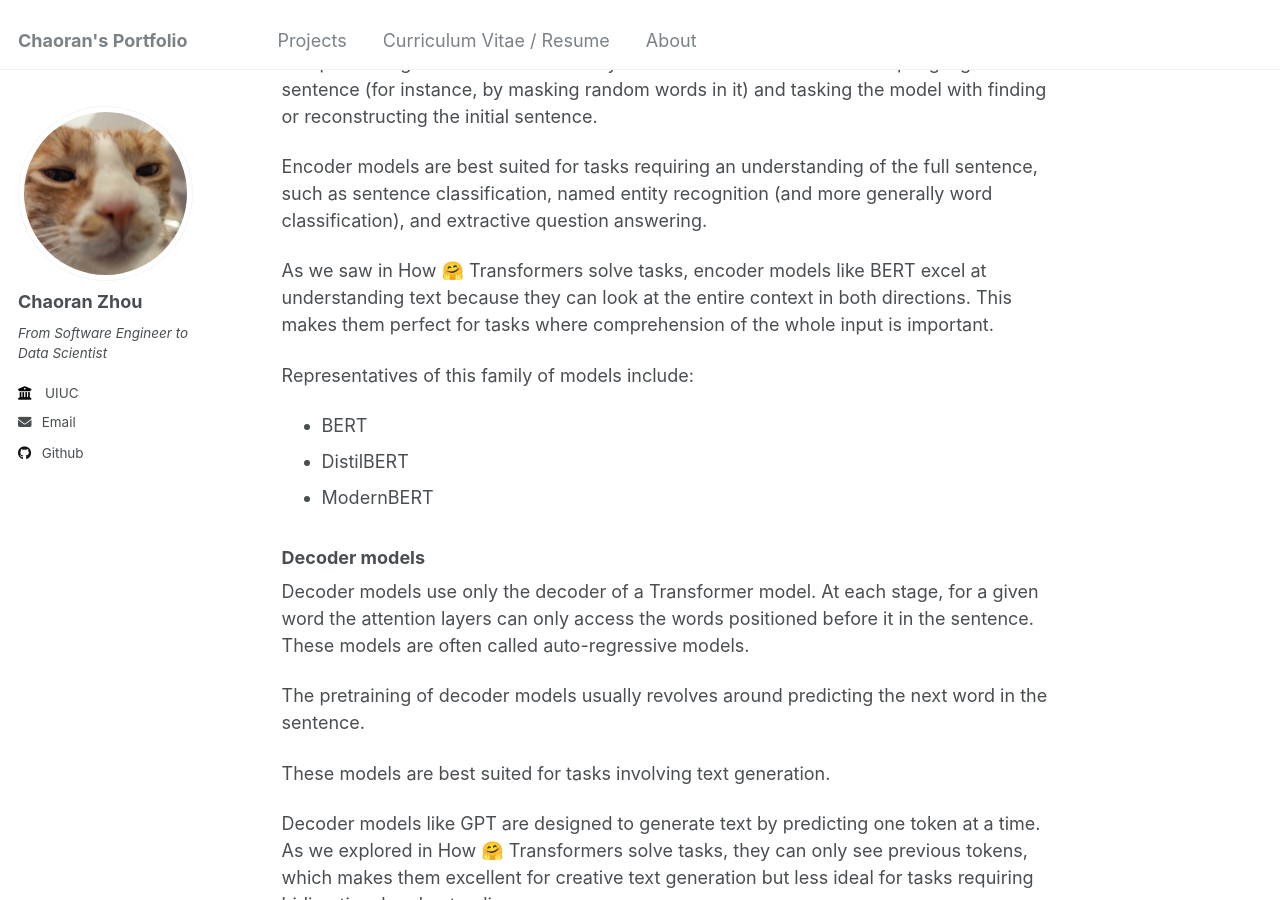
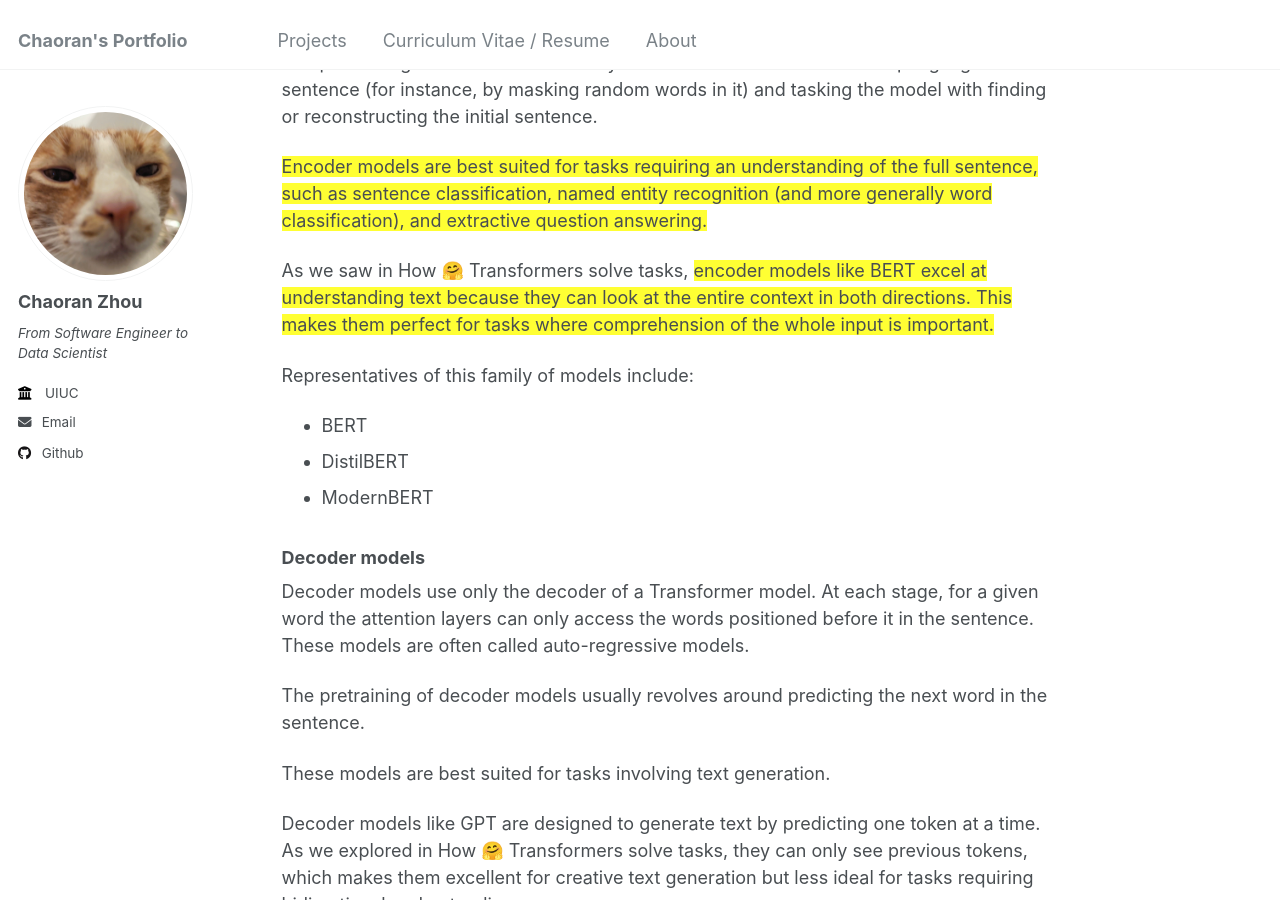
Before and after one commit to ranranrunforit/ranranrunforit.github.io, a Jekyll site: the page built from _projects/project-15.md, in a window 1280 px wide and 900 px high, scrolled down 27668 px. Built offline with Jekyll 4.4.1, drawn with Linux system fonts in a browser that asks for light colours.

Commit message:
Update project-15.md

```diff
--- a/_projects/project-15.md
+++ b/_projects/project-15.md
@@ -645,9 +645,9 @@ Encoder models use only the encoder of a Transformer model. At each stage, the a
 
 The pretraining of these models usually revolves around somehow corrupting a given sentence (for instance, by masking random words in it) and tasking the model with finding or reconstructing the initial sentence.
 
-Encoder models are best suited for tasks requiring an understanding of the full sentence, such as sentence classification, named entity recognition (and more generally word classification), and extractive question answering.
+<span style="background-color: #FFFF33;">Encoder models are best suited for tasks requiring an understanding of the full sentence, such as sentence classification, named entity recognition (and more generally word classification), and extractive question answering.</span>
 
-As we saw in How 🤗 Transformers solve tasks, encoder models like BERT excel at understanding text because they can look at the entire context in both directions. This makes them perfect for tasks where comprehension of the whole input is important.
+As we saw in How 🤗 Transformers solve tasks, <span style="background-color: #FFFF33;">encoder models like BERT excel at understanding text because they can look at the entire context in both directions. This makes them perfect for tasks where comprehension of the whole input is important.</span>
 
 Representatives of this family of models include:
 
```
